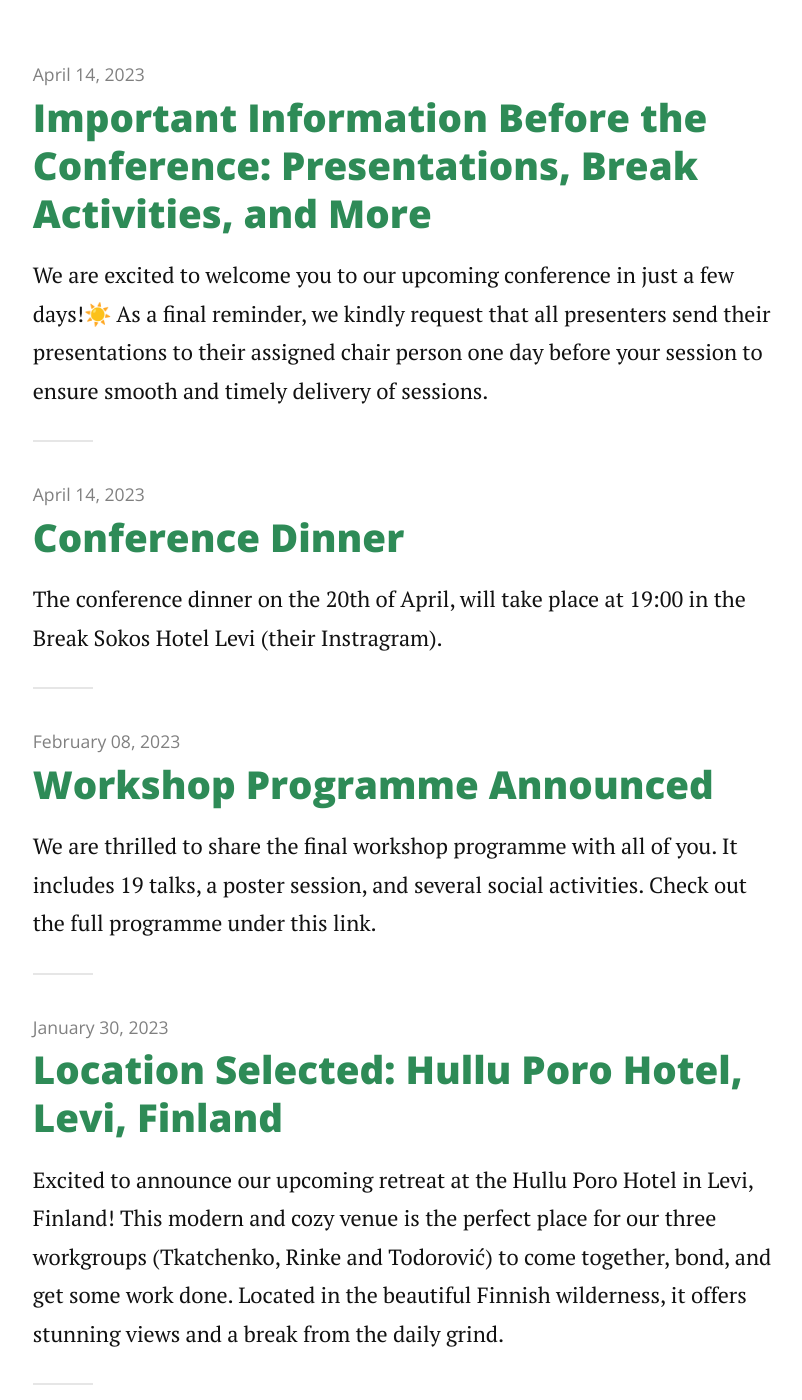
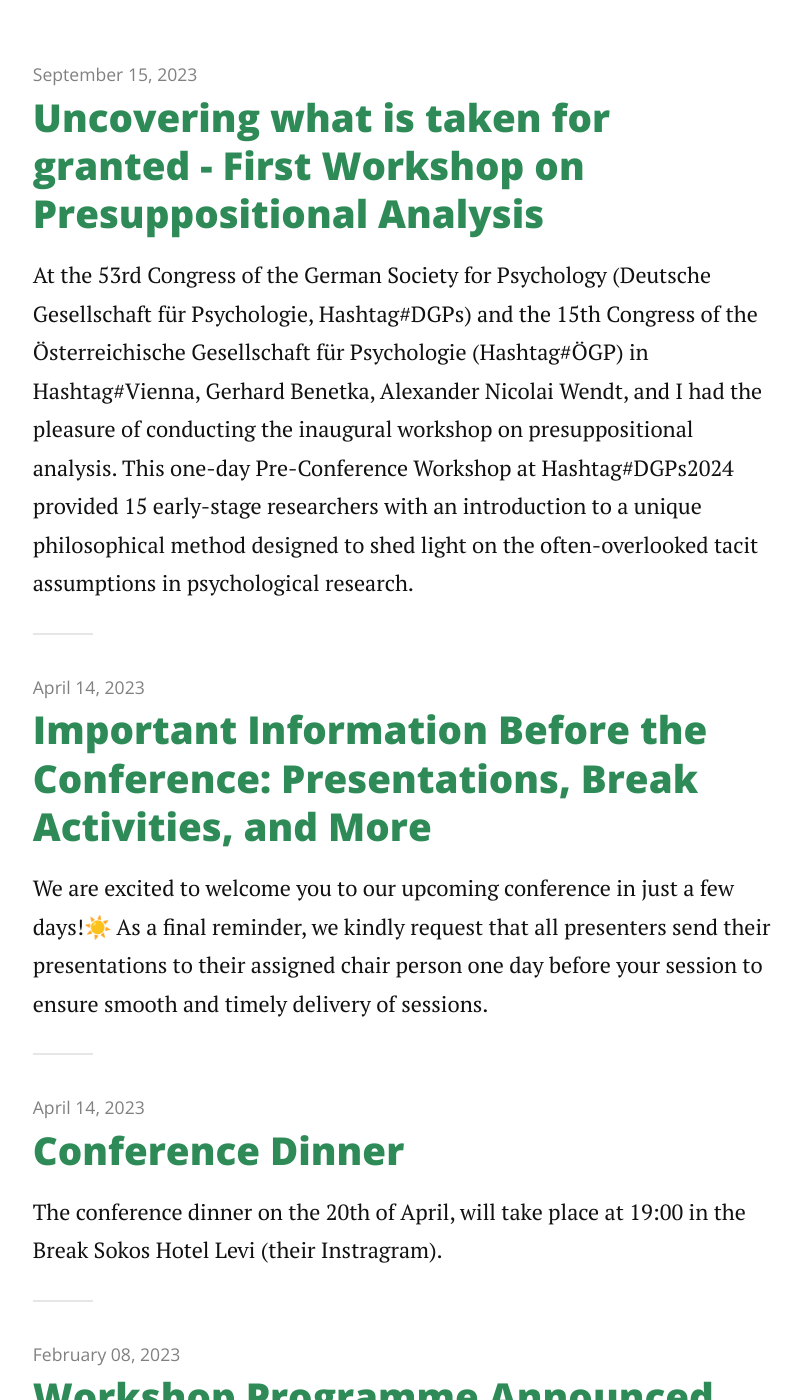
Before and after one commit to distinkt-consulting/distinkt-consulting.github.io, a Jekyll site: the page built from index.html, in a window 1280 px wide and 1400 px high, scrolled down 1140 px. Shown: the whole window, without its empty margins (236-1038 px from the left). Built offline with Jekyll 4.4.1, drawn with Linux system fonts in a browser that asks for light colours; nearby versions of some CDN libraries; the list of posts is cut into pages by our own code.

Commit message:
Update 2023-01-30-location.md

```diff
--- a/_posts/2023-01-30-location.md
+++ b/_posts/2023-01-30-location.md
@@ -1,14 +1,23 @@
 ---
 layout: post
-title:  "Location Selected: Hullu Poro Hotel, Levi, Finland"
-date:   2023-01-30
+title:  "Uncovering what is taken for granted - First Workshop on Presuppositional Analysis"
+date:   2023-09-15
 ---
 
-<p class="intro"><span class="dropcap"> E</span>xcited to announce our upcoming retreat at the  <a href="https://www.hulluporo.fi/en/accommodation/hotel-hullu-poro/"> Hullu Poro Hotel</a> in Levi, Finland!
-This modern and cozy venue is the perfect place for our three workgroups (Tkatchenko, Rinke and Todorović) to come together, bond, and get some work done.
-Located in the beautiful Finnish wilderness, it offers stunning views and a break from the daily grind.
+<p class="intro"><span class="dropcap"> A</span>t the 53rd Congress of the German Society for Psychology (Deutsche Gesellschaft für Psychologie, Hashtag#DGPs) and the 15th Congress of the Österreichische Gesellschaft für Psychologie (Hashtag#ÖGP) in Hashtag#Vienna, Gerhard Benetka, Alexander Nicolai Wendt, and I had the pleasure of conducting the inaugural workshop on presuppositional analysis. This one-day Pre-Conference Workshop at Hashtag#DGPs2024 provided 15 early-stage researchers with an introduction to a unique philosophical method designed to shed light on the often-overlooked tacit assumptions in psychological research.
+
+Hashtag#Presuppositions are implicit assumptions that underly nearly all psychological research. They frame our definitions, theories, methods, operationalizations, research designs, and interpretations of empirical data. Despite their fundamental role, these assumptions remain frequently unexamined. Identifying and scrutinizing them requires specialized knowledge and training, which is why we developed a presuppositional analysis method and a workshop-format both tailored for psychological Hashtag#metaresearch.
+
+We were delighted to see how adeptly the workshop participants adopted the concept of presuppositional analysis and how skillful they applied it to their own research - shifting it at some point to another theoretical level.
+
+The feedback and insights gained from the participants have deepened our understanding of how and where this meta-method can be effectively applied and where it might still present some challenges.
+
+We are looking forward to refine this Hashtag#metamethod and to make a meaningful contribution to research in Hashtag#psychology by widening the repertoire of Hashtag#theoreticalPsychology.
+
+Our thanks go to the DGPS and ÖGP, and especially to the congress organizing team, who have managed the consequences of difficult weather conditions in Vienna with remarkable professionalism and effort.
+
+On a personal note, I am grateful to the Chair of Work and Organizational Psychology at FAU Erlangen-Nürnberg and the DAAD Deutscher Akademischer Austauschdienst for their support.
+
 </p>
 
-[Discover More: All the Details Here](https://estml.github.io/location/)
-
-<img width=600 src='https://raw.githubusercontent.com/ESTML/ESTML.github.io/main/assets/img/hotel-hulluporo.jpg' alt="">
+<img width=600 src='https://raw.githubusercontent.com/distinkt-consulting/distinkt-consulting.github.io/main/assets/img/workshop_vienna_Sep24.jpeg' alt="">
```
